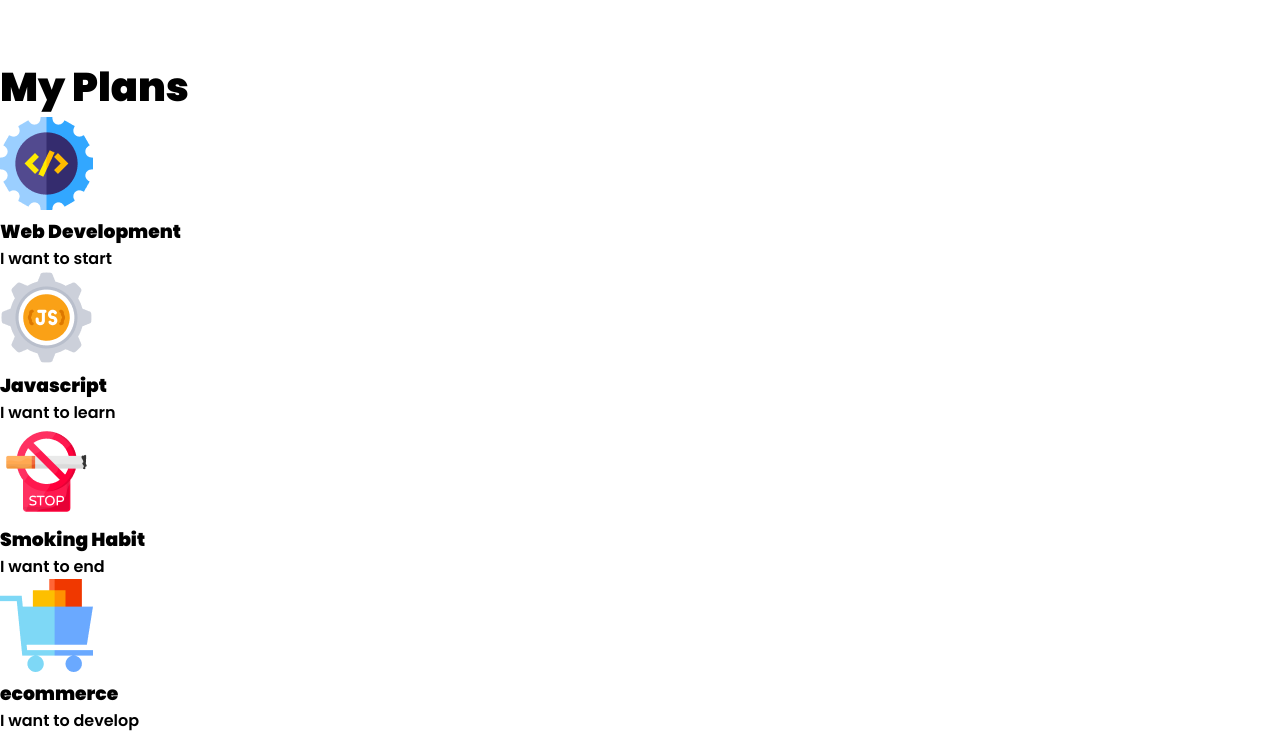
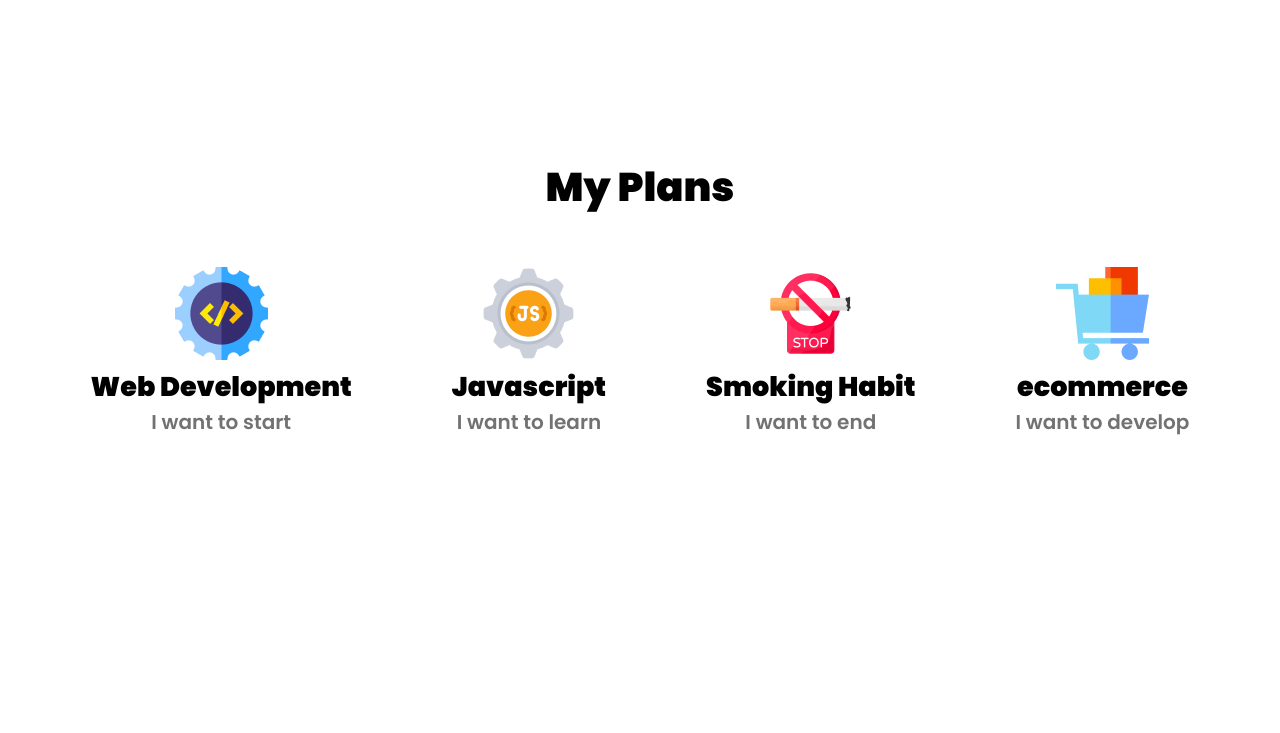
Before and after one commit to tanjilahamed99/new-year-protfolio, a plain HTML site: page index.html in a window 1280 px wide. Shown: the part 1324-2057 px from the top of the page. After the commit the page ends 1761 px from the top, so only its background shows below. Drawn offline with Linux system fonts and the light colour scheme.

Commit message:
plan complete

```diff
--- a/style.css
+++ b/style.css
@@ -85,3 +85,24 @@ body
     color: rgba(22, 216, 135, 1);
 }
 /* plan */
+.plan{
+    margin-top: 150px;
+}
+.plan-tittle{
+    text-align: center;
+}
+.plan-contant{
+    display: flex;
+    justify-content: center;
+    align-items: center;
+    gap: 100px;
+    margin-top: 50px;
+    text-align: center;
+}
+.plan-info p{
+    color:  #737272;
+    font-size: 20px;
+}
+.plan-info h3{
+    font-size: 27px;
+}
```
